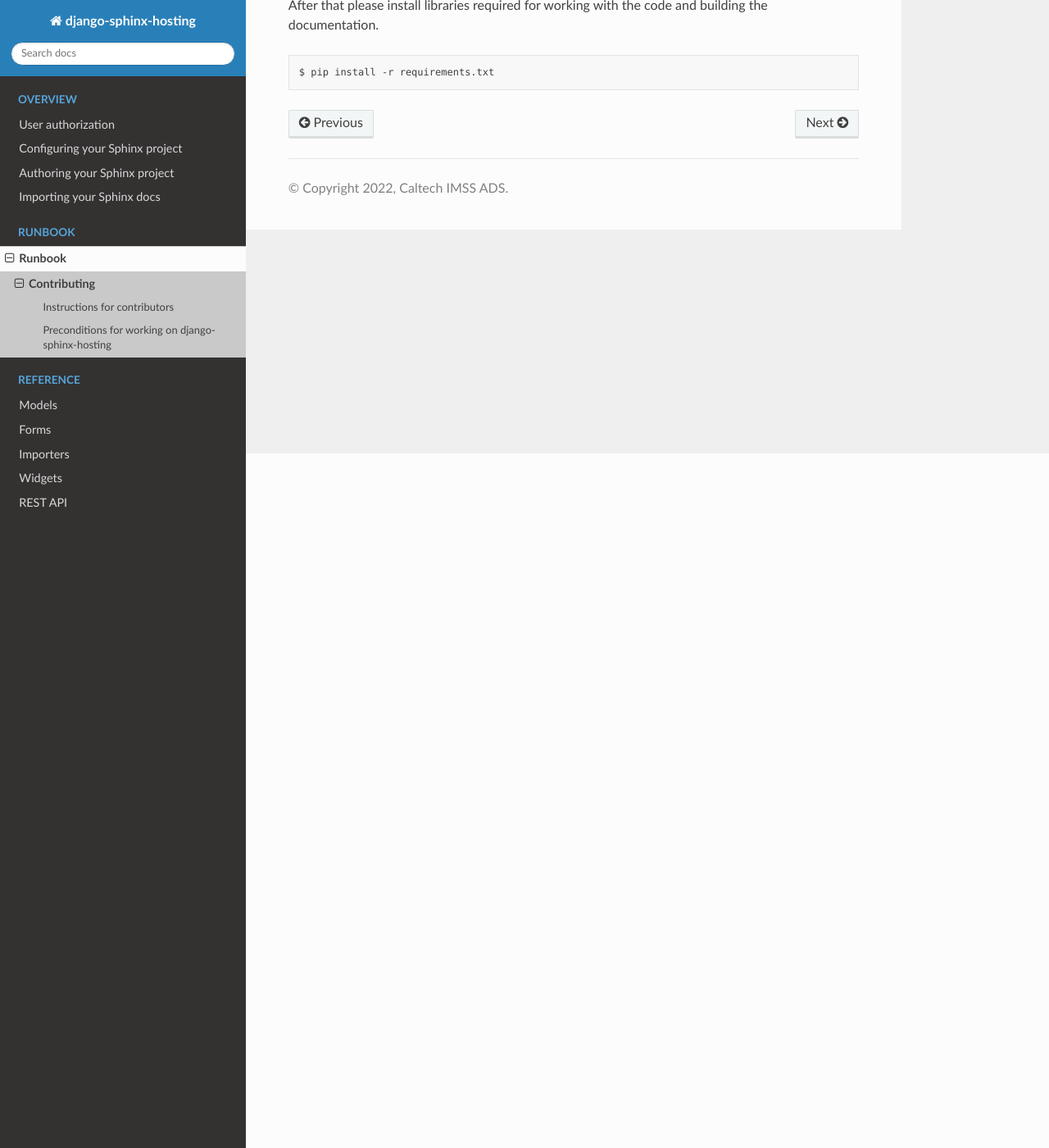
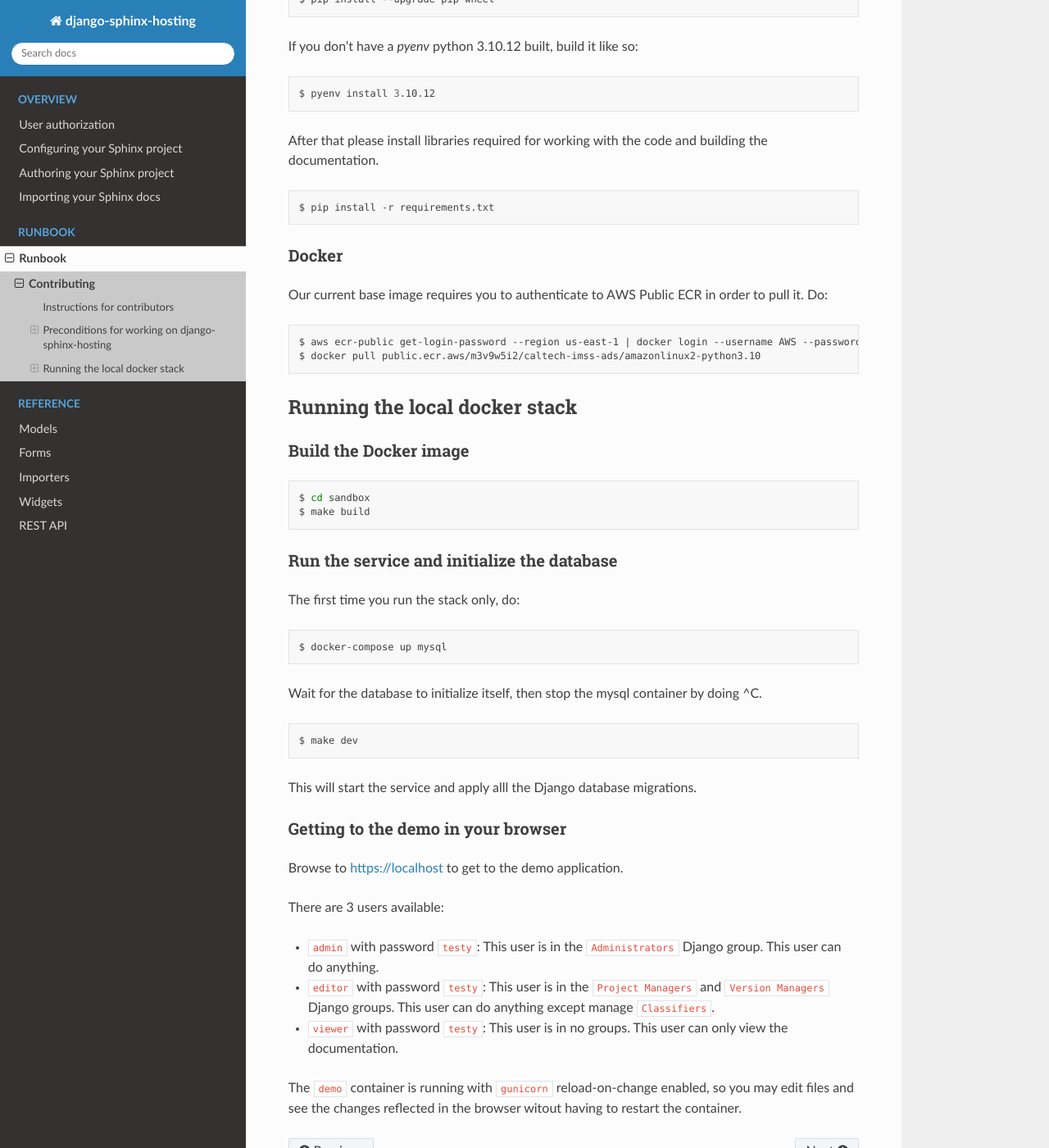
Before and after one commit to caltechads/django-sphinx-hosting, a Sphinx documentation site: the page built from doc/source/runbook/contributing.rst, in a window 1280 px wide and 1400 px high, scrolled down 847 px. Shown: the whole window at 82% size. Built offline with Sphinx 7.4.7 and the Read the Docs theme 2.0.0, drawn with Linux system fonts in a browser that asks for light colours; some of the changed text lies outside the part shown.

Commit message:
DOCS: added better documentation for how to set up your development environment

```diff
--- a/doc/source/runbook/contributing.rst
+++ b/doc/source/runbook/contributing.rst
@@ -26,17 +26,26 @@ Workflow is pretty straightforward:
 Preconditions for working on django-sphinx-hosting
 --------------------------------------------------
 
-We expect you to use a python virtual environment to hold the python
-requirements for building the Sphinx documentation.
+Python environment
+^^^^^^^^^^^^^^^^^^
 
-To use ``pyenv`` to make your virtualenv:
+The Amazon Linux 2 base image we use here for our sandbox service has Python
+3.10.12, so we'll want that in our virtualenv.
+
+Here is an example of using ``pyenv`` to make your virtualenv:
 
 .. code-block:: shell
 
    $ cd django-sphinx-hosting
-   $ pyenv virtualenv 3.10.6 django-sphinx-hosting
+   $ pyenv virtualenv 3.10.12 django-sphinx-hosting
    $ pyenv local django-sphinx-hosting
    $ pip install --upgrade pip wheel
+
+If you don't have a `pyenv` python 3.10.12 built, build it like so:
+
+.. code-block:: shell
+
+    $ pyenv install 3.10.12
 
 After that please install libraries required for working with the code and
 building the documentation.
@@ -44,3 +53,62 @@ building the documentation.
 .. code-block:: shell
 
    $ pip install -r requirements.txt
+
+Docker
+^^^^^^
+
+Our current base image requires you to authenticate to AWS Public ECR in order
+to pull it.  Do:
+
+.. code-block:: shell
+
+    $ aws ecr-public get-login-password --region us-east-1 | docker login --username AWS --password-stdin public.ecr.aws
+    $ docker pull public.ecr.aws/m3v9w5i2/caltech-imss-ads/amazonlinux2-python3.10
+
+Running the local docker stack
+------------------------------
+
+Build the Docker image
+^^^^^^^^^^^^^^^^^^^^^^
+
+.. code-block:: shell
+
+    $ cd sandbox
+    $ make build
+
+Run the service and initialize the database
+^^^^^^^^^^^^^^^^^^^^^^^^^^^^^^^^^^^^^^^^^^^
+
+The first time you run the stack only, do:
+
+.. code-block:: shell
+
+    $ docker-compose up mysql
+
+Wait for the database to initialize itself, then stop the mysql container by
+doing ^C.
+
+.. code-block:: shell
+
+    $ make dev
+
+This will start the service and apply alll the Django database migrations.
+
+Getting to the demo in your browser
+^^^^^^^^^^^^^^^^^^^^^^^^^^^^^^^^^^^^^^
+
+Browse to https://localhost to get to the demo application.
+
+There are 3 users available:
+
+* ``admin`` with password ``testy``: This user is in the ``Administrators``
+  Django group.  This user can do anything.
+* ``editor`` with password ``testy``: This user is in the ``Project Managers``
+  and ``Version Managers`` Django groups.  This user can do anything except
+  manage ``Classifiers``.
+* ``viewer`` with password ``testy``: This user is in no groups.  This user can
+  only view the documentation.
+
+The ``demo`` container is running with ``gunicorn`` reload-on-change enabled, so
+you may edit files and see the changes reflected in the browser witout having
+to restart the container.
```
Also changed, not shown: 6 other files.
